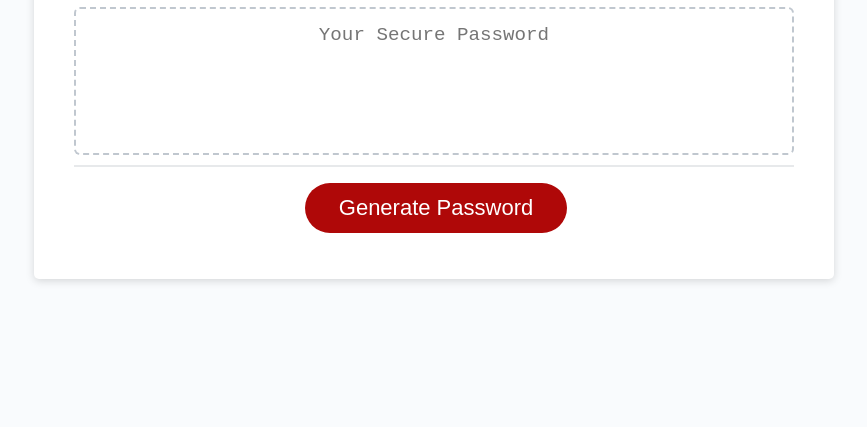
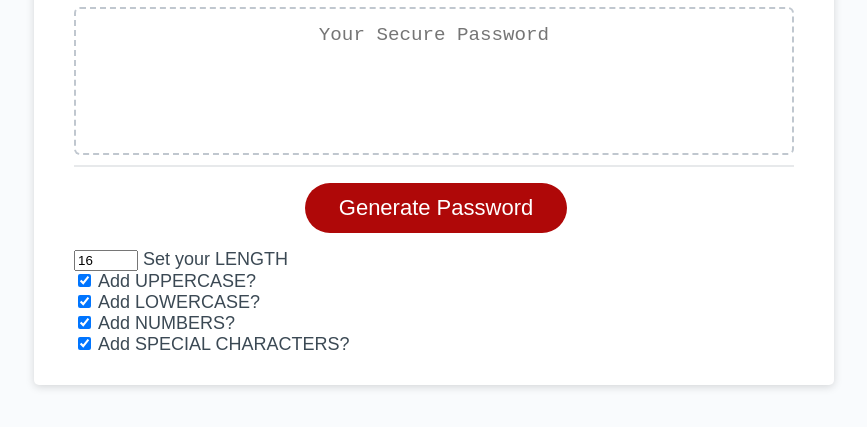
Before and after one commit to pr1me-e1gh7/password-generator, a plain HTML site: page Develop/index.html in a window 1280 px wide. Shown: the part 241-668 px from the top of the page, without its empty margins (206-1073 px from the left). Drawn offline with Linux system fonts and the light colour scheme.

Commit message:
Added options and checkboxes to html

```diff
--- a/Develop/index.html
+++ b/Develop/index.html
@@ -27,6 +27,28 @@
         <div class="card-footer">
           <button id="generate" class="btn">Generate Password</button>
         </div>
+        <div class="settings">
+          <div class="option">
+            <input type="number" id="length" min="8" max="128" value="16">
+            <label for="length">Set your LENGTH</label>
+          </div>
+          <div class="option">
+            <input type="checkbox" id="uppercase" checked />
+            <label for="uppercase">Add UPPERCASE?</label>
+          </div>
+          <div class="option">
+            <input type="checkbox" id="lowercase" checked />
+            <label for="lowercase">Add LOWERCASE?</label>
+          </div>
+          <div class="option">
+            <input type="checkbox" id="numeric" checked />
+            <label for="numeric">Add NUMBERS?</label>
+          </div>
+          <div class="option">
+            <input type="checkbox" id="special" checked />
+            <label for="special">Add SPECIAL CHARACTERS?</label>
+          </div>
+        </div>
       </div>
     </div>
     <script src="script.js"></script>
```
